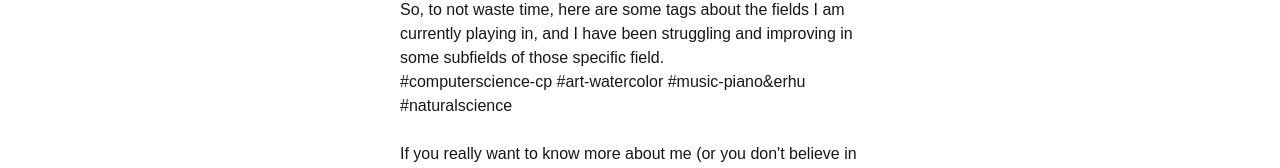
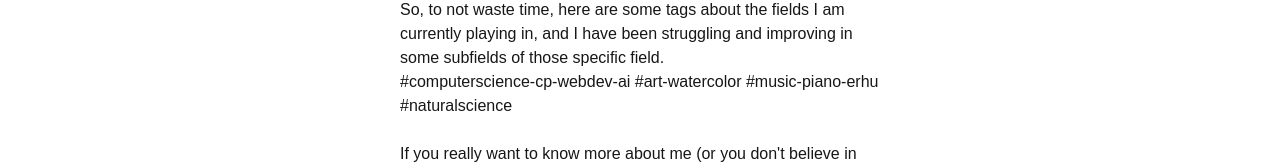
Before and after one commit to ZH-170/ryan-limzh-corner, a Next.js app: page /about in a window 1280 px wide. Shown: the part 310-478 px from the top of the page. Built offline with nearby package versions, Linux system fonts and the light colour scheme.

Commit message:
Update About page

```diff
--- a/src/app/about/page.tsx
+++ b/src/app/about/page.tsx
@@ -10,7 +10,7 @@ export default function About() {
     <p>And maybe this is the reason for a &quot;multitalented&quot; me.</p>
     <br />
     <p>So, to not waste time, here are some tags about the fields I am currently playing in, and I have been struggling and improving in some subfields of those specific field.</p>
-    <p>#computerscience-cp #art-watercolor #music-piano&erhu #naturalscience</p>
+    <p>#computerscience-cp-webdev-ai #art-watercolor #music-piano-erhu #naturalscience</p>
     <br />
     <p> If you really want to know more about me (or you don&apos;t believe in any single one of the tags), feel free to check my social media accounts below.</p>
     <br />
```
